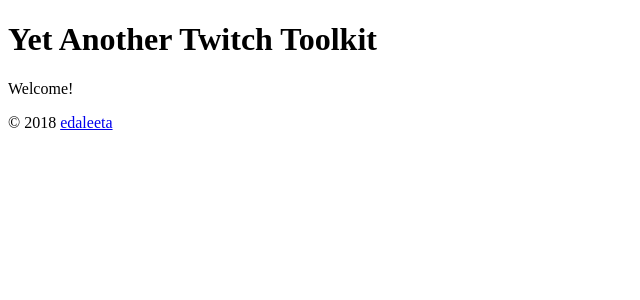
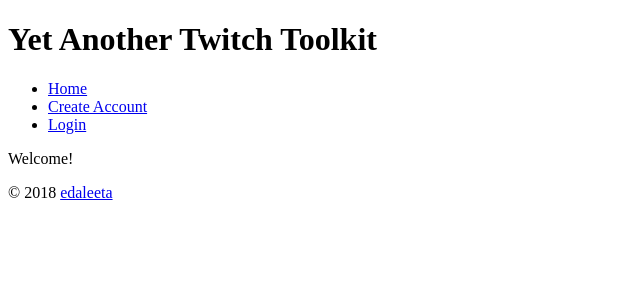
Before and after one commit to edaleeta/stream-tweeter, a Flask app: page / in a window 1280 px wide. Shown: the top 300 px of the page, without its empty margins (0-640 px from the left). Run offline with Flask 2, Linux system fonts and the light colour scheme.

Commit message:
Adds nav to pages.

```diff
--- a/templates/base.html
+++ b/templates/base.html
@@ -7,7 +7,13 @@
     <header>
         <h1>Yet Another Twitch Toolkit</h1>
     </header>
-
+    <nav>
+        <ul>
+            <li><a href="/">Home</a></li>
+            <li><a href="/register">Create Account</a></li>
+            <li><a href="/login">Login</a></li>
+        </ul>
+    </nav>
     {% with messages = get_flashed_messages() %}
     {% if messages %}
       <ul class="flashes">
```
